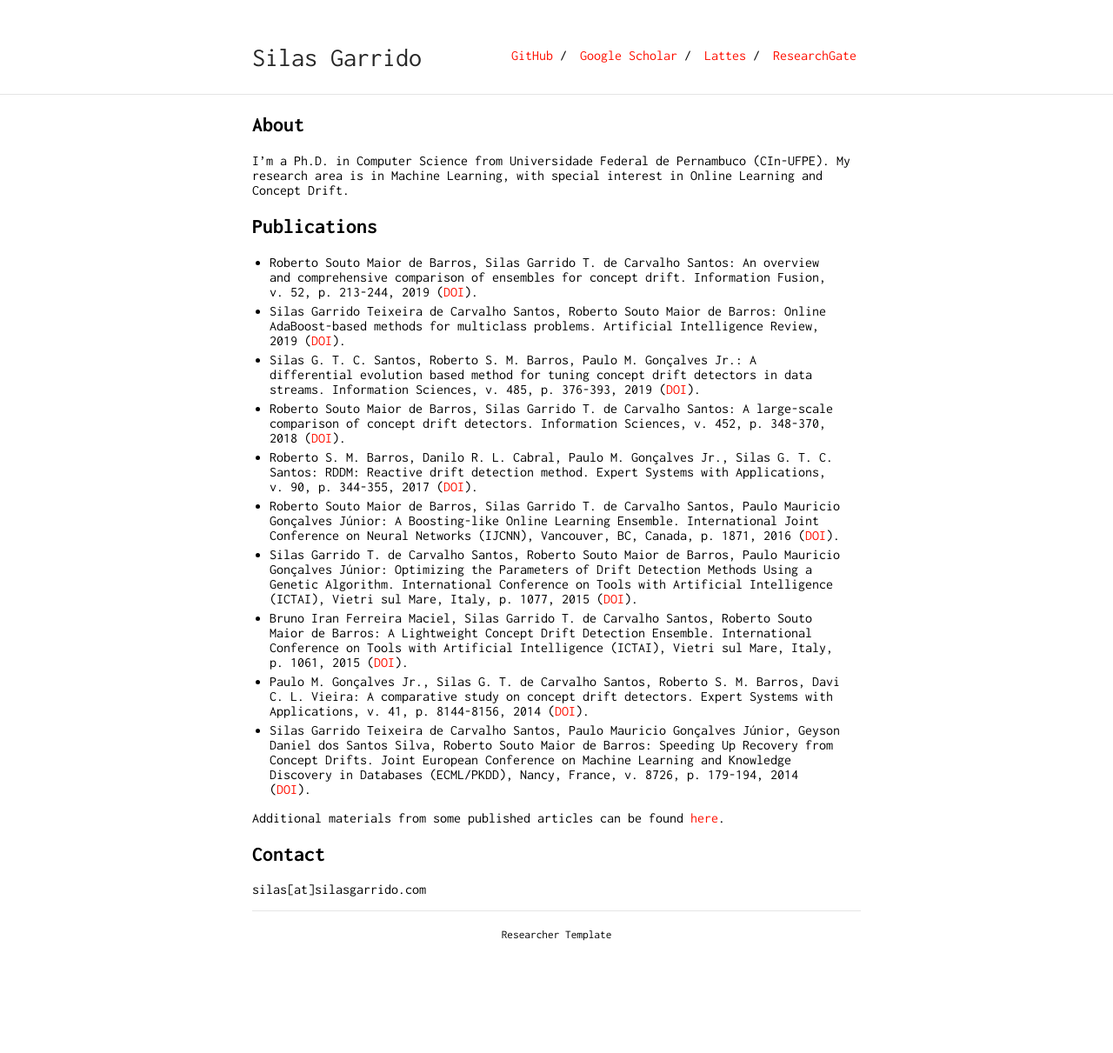
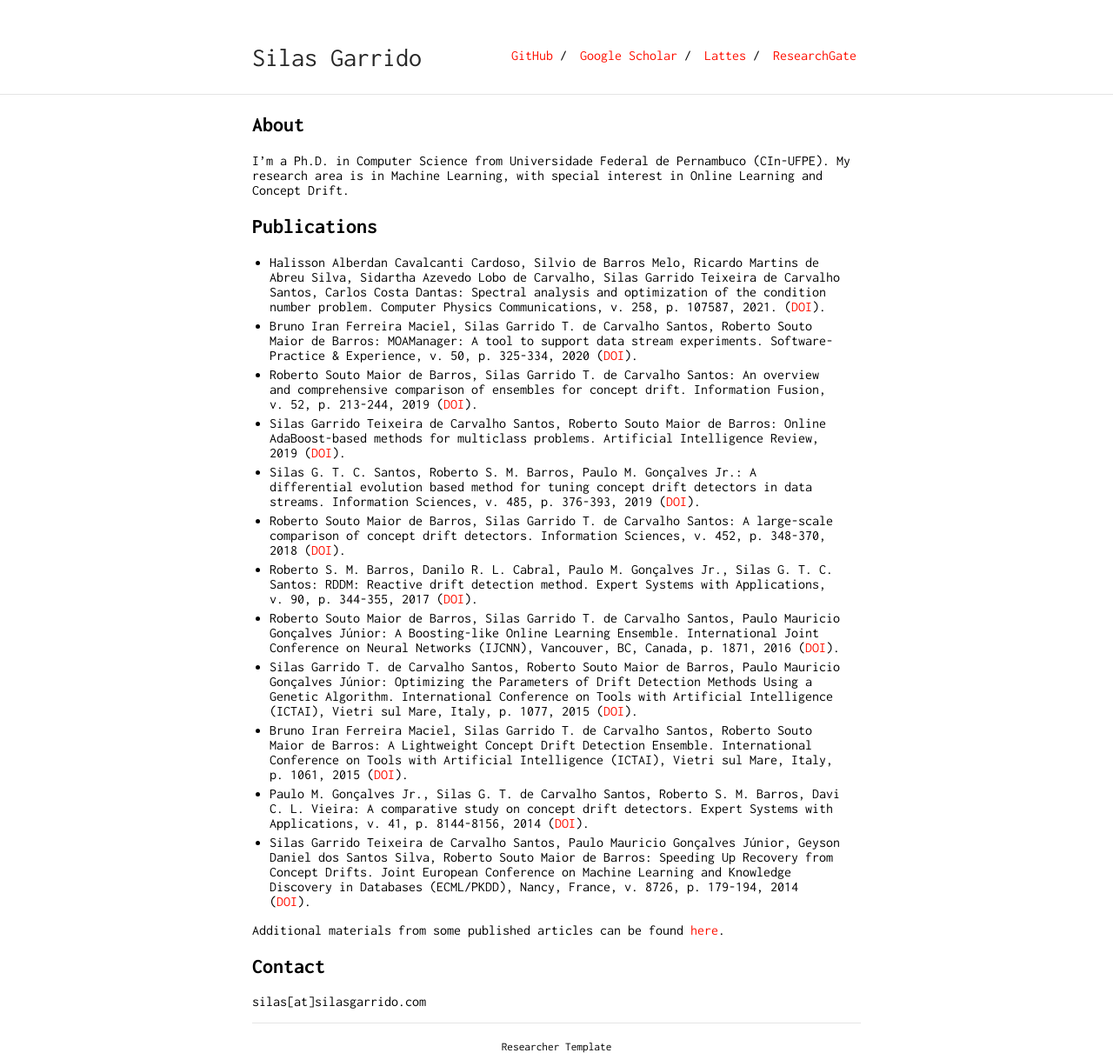
Before and after one commit to silasgtcs/silasgtcs.github.io, a Jekyll site: the page built from index.md, in a window 1280 px wide. Shown: the whole page at 87% size. Built offline with Jekyll 4.4.1, drawn with Linux system fonts in a browser that asks for light colours; our own code applies the rules of GitHub Pages for plain Markdown files; before the commit the page ends 1082 px from its top, so only the background shows below that.

Commit message:
Update index.md

```diff
--- a/index.md
+++ b/index.md
@@ -9,6 +9,8 @@ I'm a Ph.D. in Computer Science from Universidade Federal de Pernambuco (CIn-UFP
 ## Publications
 
 
+-  Halisson Alberdan Cavalcanti Cardoso, Silvio de Barros Melo, Ricardo Martins de Abreu Silva, Sidartha Azevedo Lobo de Carvalho, Silas Garrido Teixeira de Carvalho Santos, Carlos Costa Dantas: Spectral analysis and optimization of the condition number problem. Computer Physics Communications, v. 258, p. 107587, 2021. ([DOI](https://dx.doi.org/10.1016/j.cpc.2020.107587){:target="_blank"}).
+-  Bruno Iran Ferreira Maciel, Silas Garrido T. de Carvalho Santos, Roberto Souto Maior de Barros: MOAManager: A tool to support data stream experiments. Software-Practice & Experience, v. 50, p. 325-334, 2020 ([DOI](https://dx.doi.org/10.1002/spe.2795){:target="_blank"}).
 -  Roberto Souto Maior de Barros, Silas Garrido T. de Carvalho Santos: An overview and comprehensive comparison of ensembles for concept drift. Information Fusion, v. 52, p. 213-244, 2019 ([DOI](https://doi.org/10.1016/j.inffus.2019.03.006){:target="_blank"}).
 -  Silas Garrido Teixeira de Carvalho Santos, Roberto Souto Maior de Barros: Online AdaBoost-based methods for multiclass problems. Artificial Intelligence Review, 2019 ([DOI](https://doi.org/10.1007/s10462-019-09696-6){:target="_blank"}).
 -  Silas G. T. C. Santos, Roberto S. M. Barros, Paulo M. Gonçalves Jr.: A differential evolution based method for tuning concept drift detectors in data streams. Information Sciences, v. 485, p. 376-393, 2019 ([DOI](https://doi.org/10.1016/j.ins.2019.02.031){:target="_blank"}).
```
